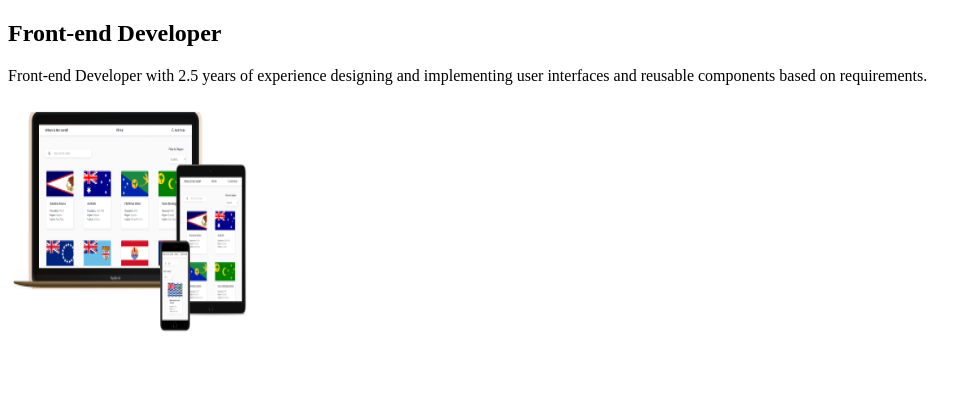
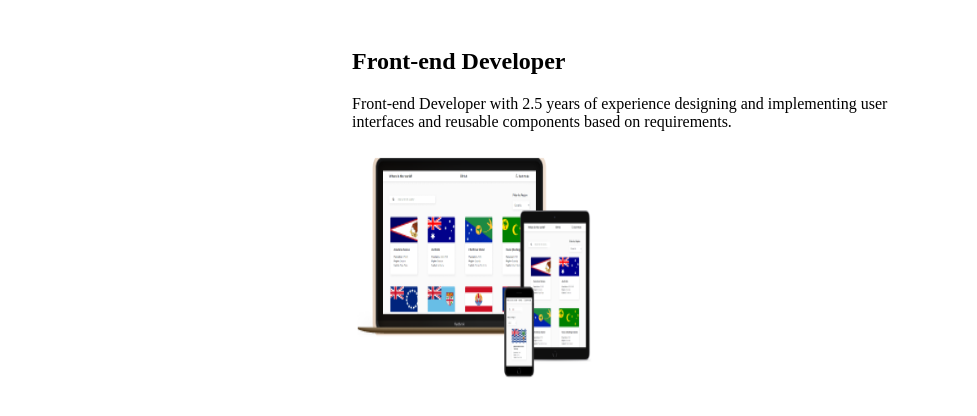
Before and after one commit to karishma-c/personal-portfolio, a Next.js app: page / in a window 1280 px wide. Shown: the top 416 px of the page, without its empty margins (0-977 px from the left). Built offline with nearby package versions, Linux system fonts and the light colour scheme.

Commit message:
created layout modules to add css

```diff
--- /dev/null
+++ b/components/layout.js
@@ -0,0 +1,14 @@
+import styles from './layout.module.css'
+
+
+const Layout = ({children}) => {
+
+    return (
+        <div className={styles.container}>
+           {children}
+        </div>
+    )
+
+}
+
+export default Layout;
--- /dev/null
+++ b/components/layout.module.css
@@ -0,0 +1,5 @@
+.container {
+    max-width: 36rem;
+    padding: 0 1rem;
+    margin: 3rem auto 6rem;
+}
--- a/pages/index.js
+++ b/pages/index.js
@@ -1,10 +1,11 @@
 import Head from 'next/head';
+import Layout from "./../components/layout";
 import Image from 'next/image';
 
 const HomePage = () => {
 
   return (
-    <div>
+    <Layout>
       <Head>
         <title>C Karishma</title>
         <link rel="icon" href="/images/favicon.ico" />
@@ -25,7 +26,7 @@
         />
         </div>
       </section>
-    </div>
+    </Layout>
   );
 
 }
```
